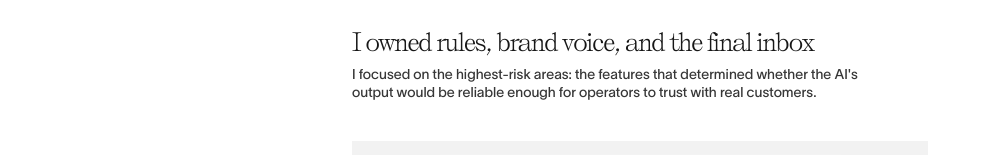
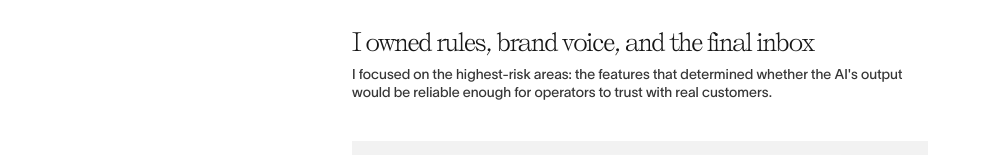
Before and after one commit to alexluowan/portfoliov6, a Next.js app: page /blueberry in a window 1280 px wide. Shown: the part 638-793 px from the top of the page, without its empty margins (0-991 px from the left). Built offline with nearby package versions, Linux system fonts and the light colour scheme.

Commit message:
removed character limit

```diff
--- a/src/components/projects/CaseStudyContent.tsx
+++ b/src/components/projects/CaseStudyContent.tsx
@@ -122,7 +122,7 @@ const CaseStudyContent: React.FC<CaseStudyContentProps> = ({
             <h1 className="mt-[1.5rem]" style={{fontFamily: '"Self Modern"'}}>
                 {title}
             </h1>
-            <p className="text-[#363636] mt-[0.5rem] max-w-[60ch]">
+            <p className="text-[#363636] mt-[0.5rem]">
                 {description}
             </p>
             {renderMedia()}
```
